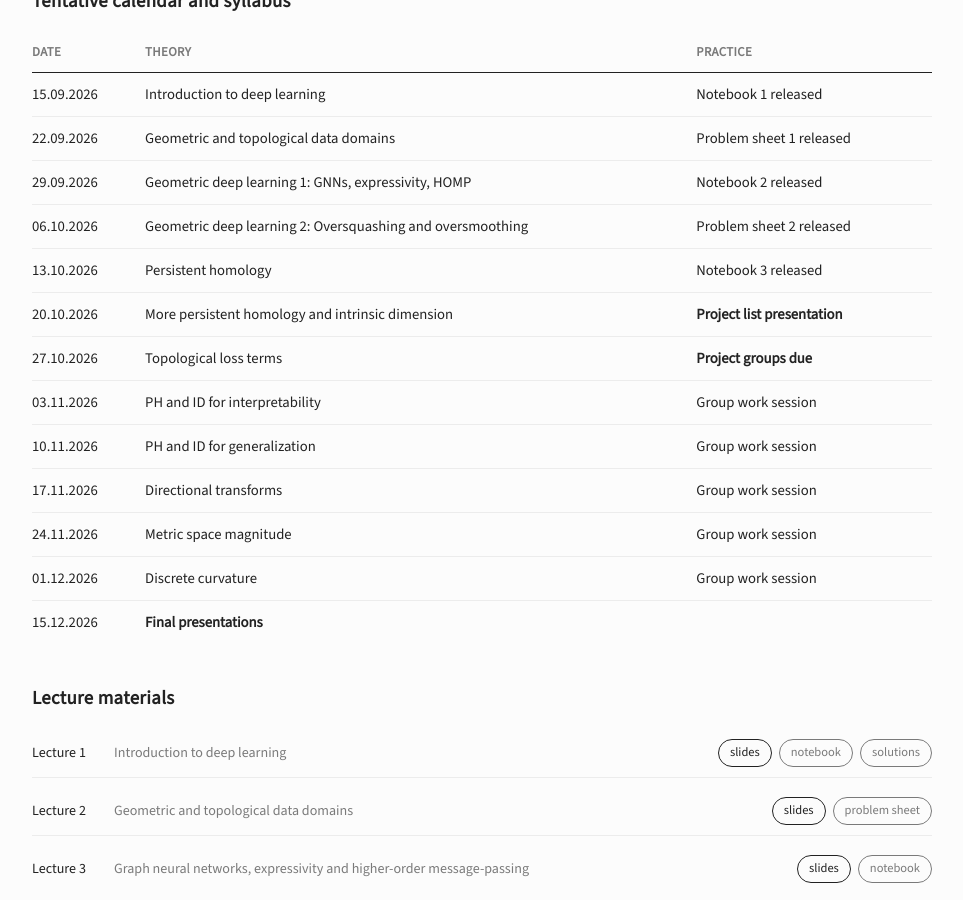
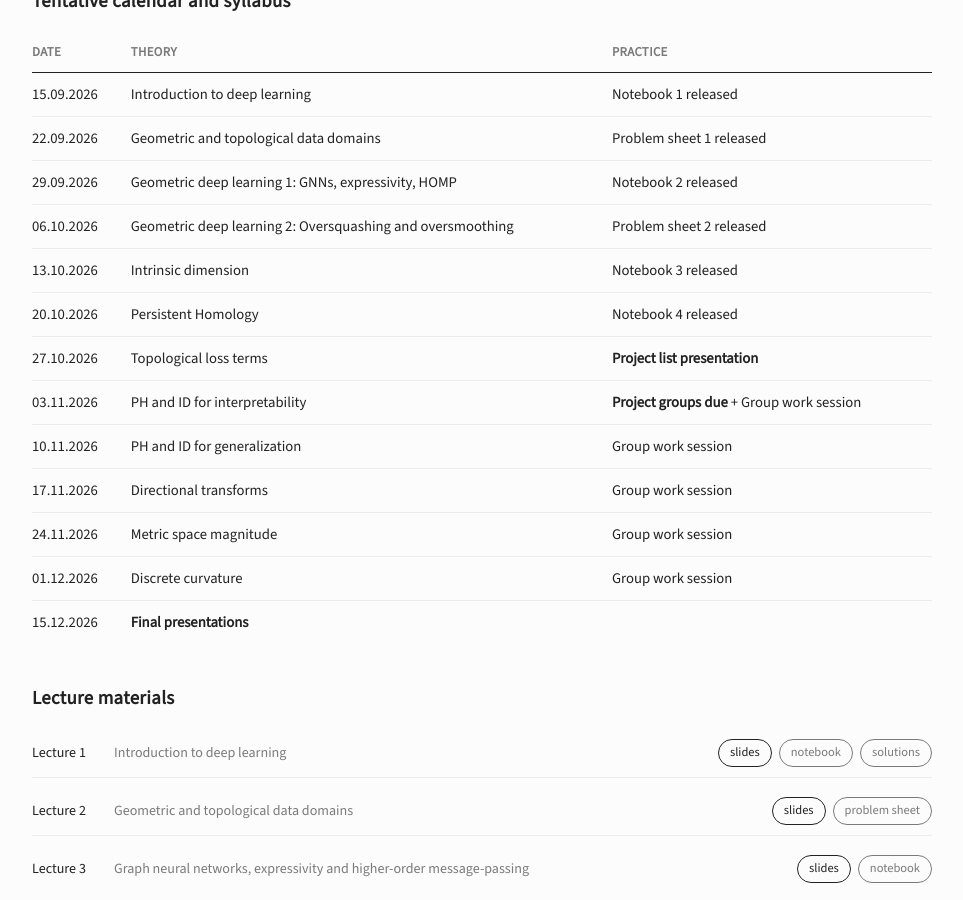
Before and after one commit to inesgare/inesgare.github.io, a Jekyll site: the page built from course-pages/gtml-2026.md, in a window 1280 px wide and 900 px high, scrolled down 1405 px. Shown: the whole window, without its empty margins (158-1121 px from the left). Built offline with Jekyll 4.4.1, drawn with Linux system fonts in a browser that asks for light colours.

Commit message:
added changes to syllabus

```diff
--- a/course-pages/gtml-2026.md
+++ b/course-pages/gtml-2026.md
@@ -50,10 +50,10 @@ In the code-based practice sessions, I will upload a jupyter notebook with secti
 | 22.09.2026 | Geometric and topological data domains | Problem sheet 1 released |
 | 29.09.2026 | Geometric deep learning 1: GNNs, expressivity, HOMP | Notebook 2 released |
 | 06.10.2026 | Geometric deep learning 2: Oversquashing and oversmoothing | Problem sheet 2 released |
-| 13.10.2026 | Persistent homology | Notebook 3 released |
-| 20.10.2026 | More persistent homology and intrinsic dimension | **Project list presentation** |
-| 27.10.2026 | Topological loss terms | **Project groups due** |
-| 03.11.2026 | PH and ID for interpretability | Group work session |
+| 13.10.2026 | Intrinsic dimension | Notebook 3 released |
+| 20.10.2026 | Persistent Homology | Notebook 4 released |
+| 27.10.2026 | Topological loss terms | **Project list presentation** |
+| 03.11.2026 | PH and ID for interpretability | **Project groups due** + Group work session |
 | 10.11.2026 | PH and ID for generalization | Group work session |
 | 17.11.2026 | Directional transforms | Group work session |
 | 24.11.2026 | Metric space magnitude | Group work session |
```
